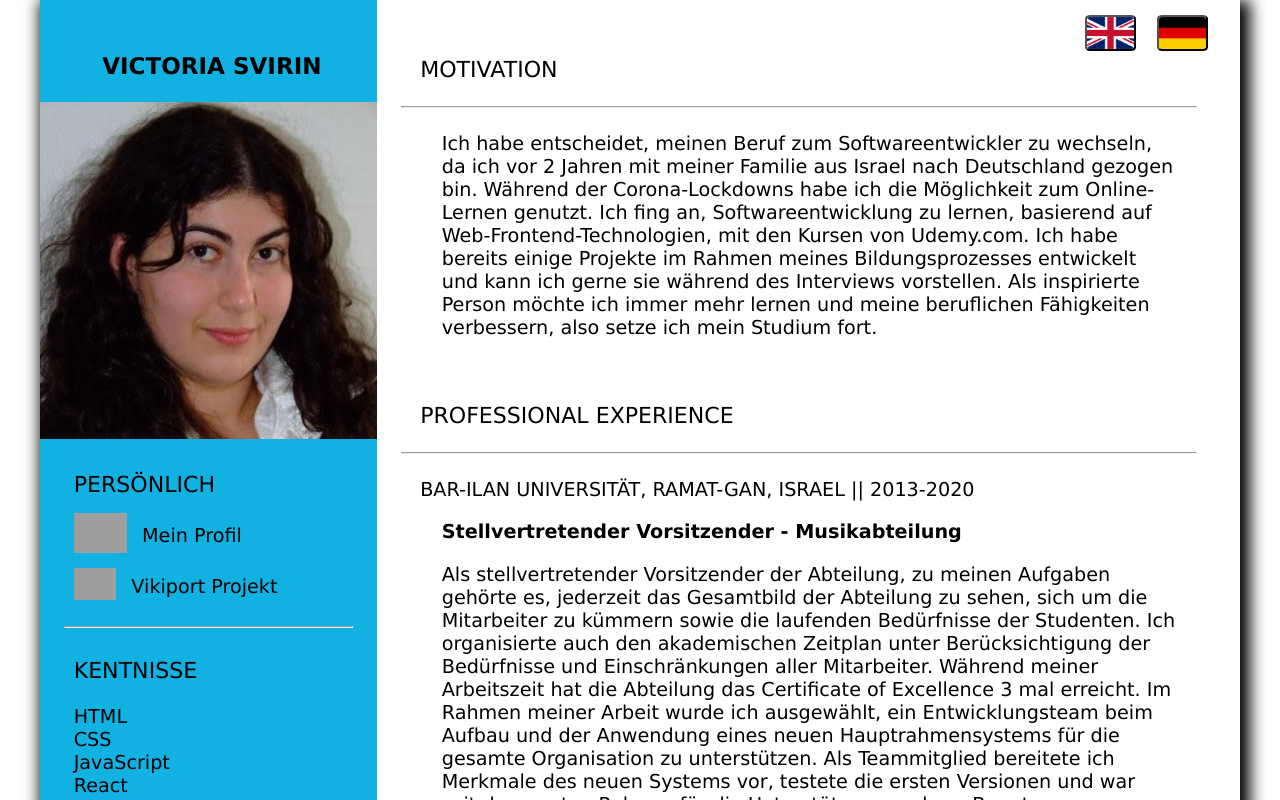
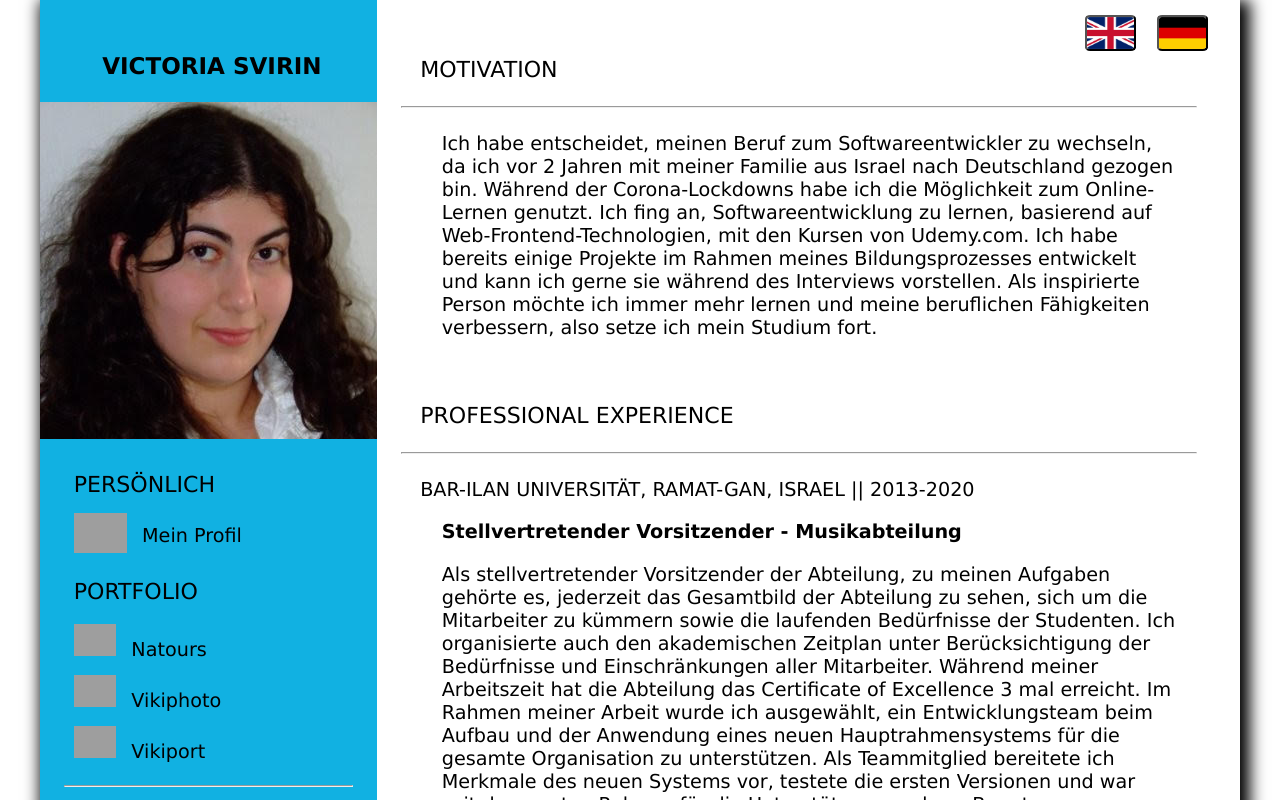
Before and after one commit to svirinvictoria/Resume, a React (Create React App) app: page /de in a window 1280 px wide. Shown: the top 800 px of the page. Built offline with nearby package versions, Linux system fonts and the light colour scheme; grey boxes are pictures that could not be loaded.

Commit message:
Convert portfolio to array

```diff
--- a/src/Resume/Resume.jsx
+++ b/src/Resume/Resume.jsx
@@ -51,12 +51,20 @@ function Resume() {
               <span><img className="imgLink square" src={linkedin} alt='' /></span>
               <span><a target='_blank' rel="noreferrer" className='personalLink' href={info.linkedin}>{info.linkedinTitle}</a></span>
             </p>
-            <p className='personalSection'>
-              <span><img className="imgLink" src={folder} alt='' /></span>
-              <span><a target='_blank' rel="noreferrer" className='personalLink' href={info.portfolio}>{info.portfolioTitle}</a></span>
-            </p>
           </div>
-
+          <div className="info change_personal">
+            <p className="heading change_personal_title">{info.portfolioTitle}</p>
+              {info && info.portfolio && info.portfolio.map(item => {
+                return (
+                  <p className='personalSection'>
+                    <div>
+                      <span><img className="imgLink" src={folder} alt='' /></span>
+                      <span><a target='_blank' rel="noreferrer" className='personalLink' href={item.link}>{item.title}</a></span>
+                    </div>
+                  </p>
+                );
+              })}
+           </div>
         </div>
 
         <hr className='line_left'></hr>
--- a/src/hooks/useProxy.jsx
+++ b/src/hooks/useProxy.jsx
@@ -18,8 +18,12 @@ const germanText =() =>{
         personalTitel: "Persönlich",
         linkedin:"https://www.linkedin.com/in/victoria-svirin-3406546b/",
         linkedinTitle:"Mein Profil",
-        portfolio:"https://vikiport-client.onrender.com/",
-        portfolioTitle:"Vikiport Projekt",
+        portfolioTitle: "Portfolio",
+        portfolio: [
+            {title:"Natours", link: "https://vika-natour-site.onrender.com/"},
+            {title:"Vikiphoto", link: "https://viki-photo-client.onrender.com/"},
+            {title:"Vikiport", link: "https://vikiport-client.onrender.com/"}
+        ],
         progLanguages: "Kentnisse",
         html:"HTML",
         css:"CSS",
@@ -127,8 +131,11 @@ const englishText =() =>{
         personalTitel: "Personal",
         linkedin:"https://www.linkedin.com/in/victoria-svirin-3406546b/",
         linkedinTitle:"My Profile",
-        portfolio:"https://vikiport-client.onrender.com/",
-        portfolioTitle:"Vikiport Project",
+        portfolioTitle: "Portfolio",
+        portfolio: [
+            {title:"Vikiport", link: "https://vikiport-client.onrender.com/"},
+            {title:"Natours", link: "https://vika-natour-site.onrender.com/"}
+        ],
         progLanguages: "Programming Languages",
         html:"HTML",
         css:"CSS",
```
